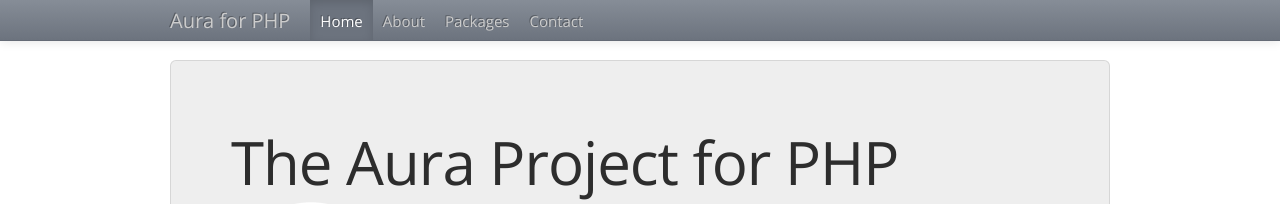
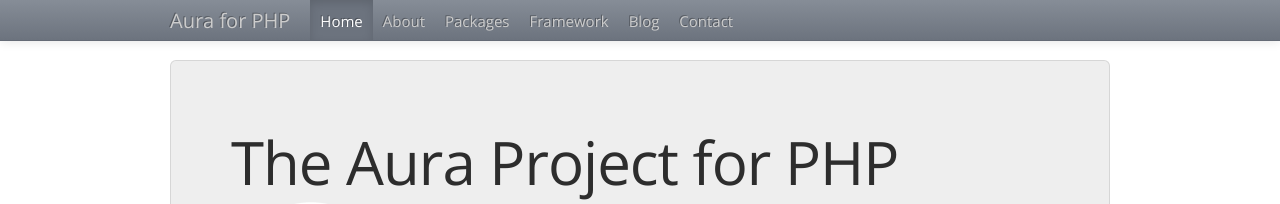
Before and after one commit to Ronnykill/aura.github.com, a Jekyll site: the page built from index.md, in a window 1280 px wide. Shown: the top 204 px of the page. Built offline with Jekyll 4.4.1, drawn with Linux system fonts in a browser that asks for light colours; nearby versions of some CDN libraries.

Commit message:
add framework placeholder

```diff
--- a/_layouts/default.html
+++ b/_layouts/default.html
@@ -19,8 +19,8 @@
             }
         </style>
         <link rel="stylesheet" href="css/bootstrap-responsive.min.css">
+        <link rel="stylesheet" href="css/spacelab.css">
         <link rel="stylesheet" href="css/main.css">
-        <link rel="stylesheet" href="css/spacelab.css">
 
         <script src="js/vendor/modernizr-2.6.2-respond-1.1.0.min.js"></script>
     </head>
@@ -42,10 +42,12 @@
                     <a class="brand" href="/">Aura for PHP</a>
                     <div class="nav-collapse collapse">
                         <ul class="nav">
-                            <li {% if page.active == 'home'     %}class="active"{% endif %}><a href="/">Home</a></li>
-                            <li {% if page.active == 'about'    %}class="active"{% endif %}><a href="/about">About</a></li>
-                            <li {% if page.active == 'packages' %}class="active"{% endif %}><a href="/packages">Packages</a></li>
-                            <li {% if page.active == 'contact'  %}class="active"{% endif %}><a href="/contact">Contact</a></li>
+                            <li {% if page.active == 'home'      %}class="active"{% endif %}><a href="/">Home</a></li>
+                            <li {% if page.active == 'about'     %}class="active"{% endif %}><a href="/about">About</a></li>
+                            <li {% if page.active == 'packages'  %}class="active"{% endif %}><a href="/packages">Packages</a></li>
+                            <li {% if page.active == 'framework' %}class="active"{% endif %}><a href="/framework">Framework</a></li>
+                            <li {% if page.active == 'blog'      %}class="active"{% endif %}><a href="/blog">Blog</a></li>
+                            <li {% if page.active == 'contact'   %}class="active"{% endif %}><a href="/contact">Contact</a></li>
                             <!-- <li class="dropdown">
                                 <a href="#" class="dropdown-toggle" data-toggle="dropdown">Github <b class="caret"></b></a>
                                 <ul class="dropdown-menu">
```
Also changed, not shown: framework.md (added, +10 -0 lines).
